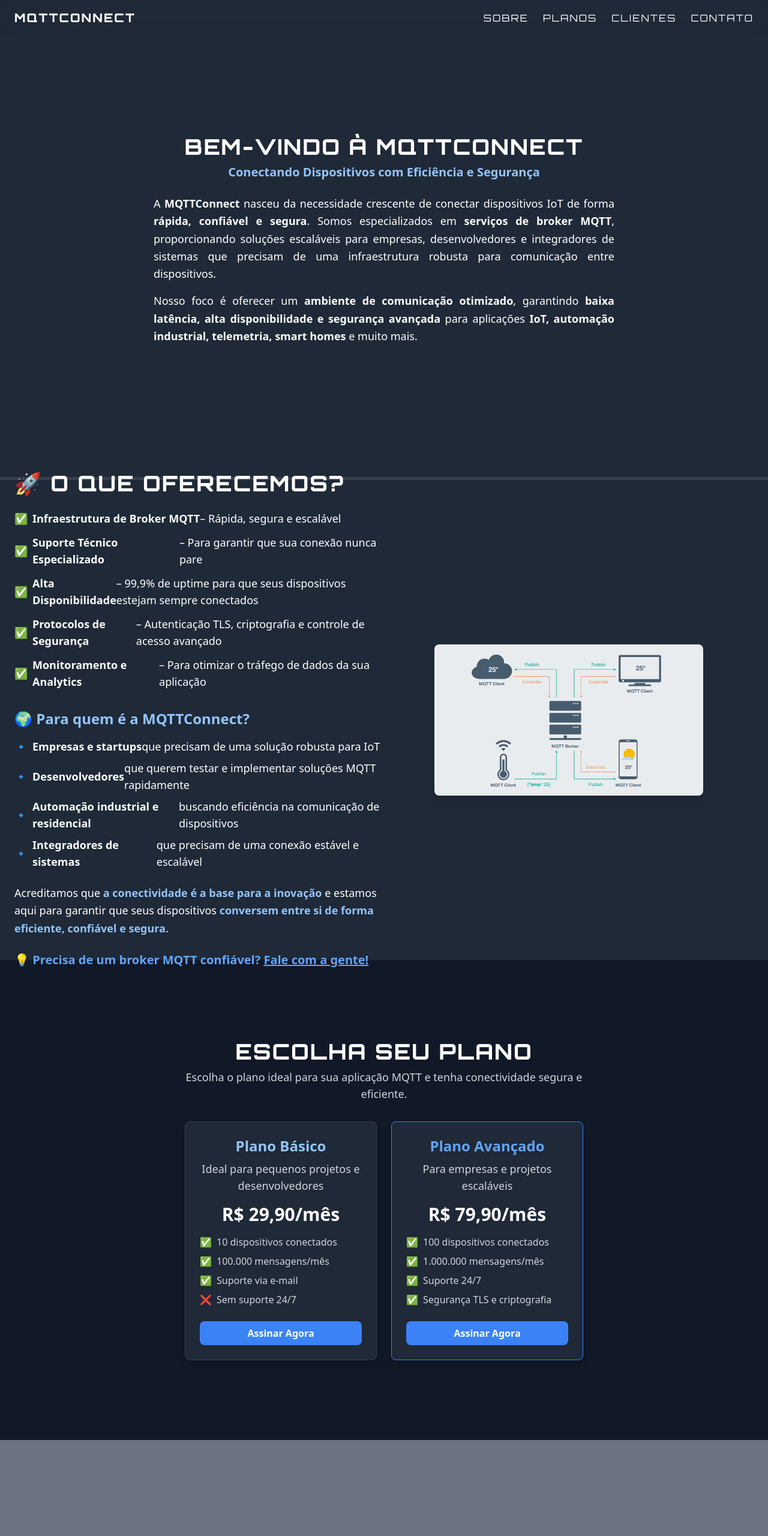
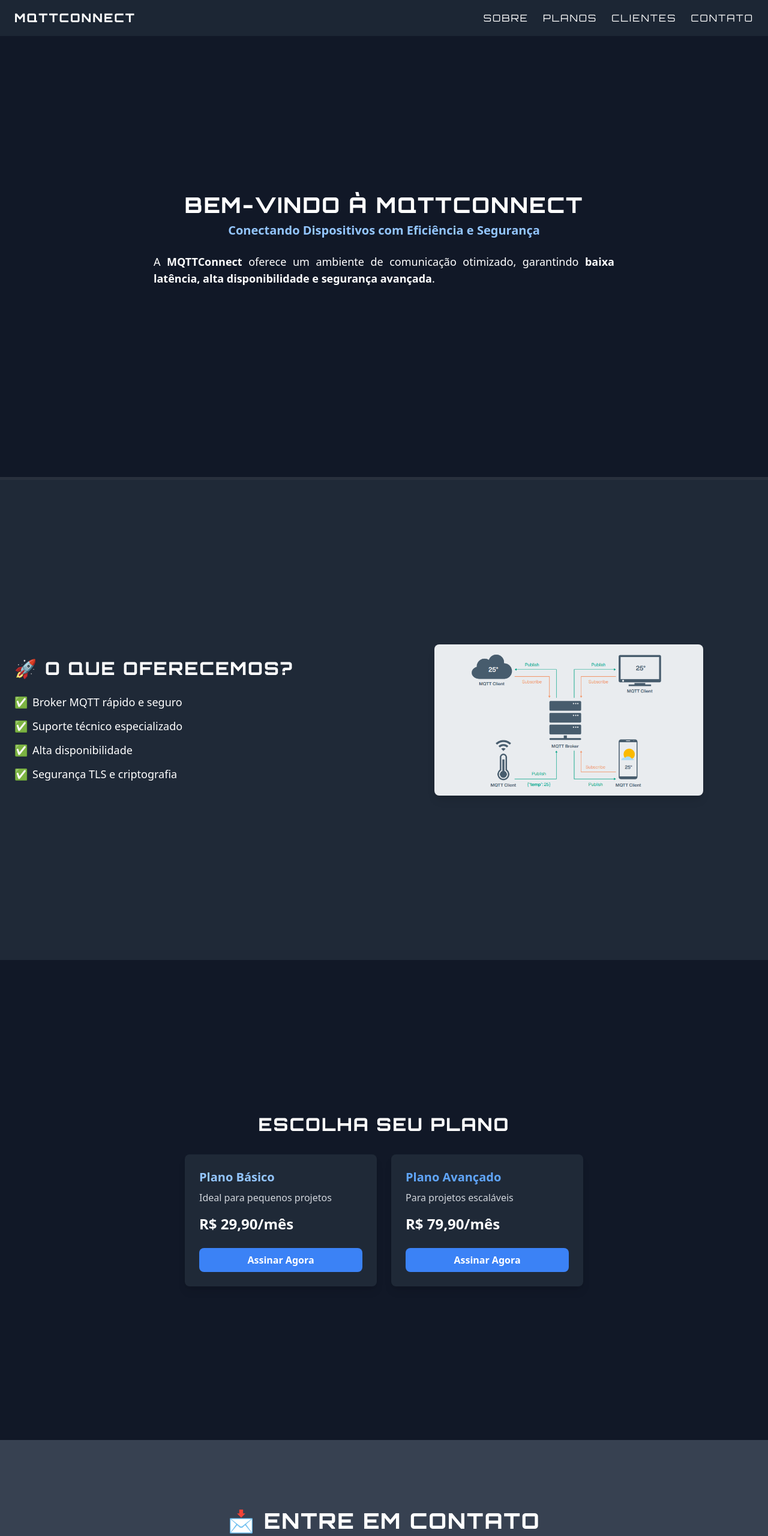
Before and after one commit to Ilgnerbecheleni/mqttconnect, a plain HTML site: page index.html in a window 1280 px wide. Shown: the top 2560 px of the page at 60% size. Drawn offline with nearby package versions, Linux system fonts and the light colour scheme.

Commit message:
Update index.html

```diff
--- a/index.html
+++ b/index.html
@@ -3,7 +3,7 @@
 <head>
     <meta charset="UTF-8">
     <meta name="viewport" content="width=device-width, initial-scale=1">
-    <title>MQTTConect</title>
+    <title>MQTTConnect</title>
 
     <!-- Tailwind CSS CDN -->
     <script src="https://cdn.tailwindcss.com"></script>
@@ -17,37 +17,25 @@
             scroll-behavior: smooth;
         }
 
-        /* Personaliza a barra de rolagem (sem arredondamento e cinza quase transparente) */
+        /* Personaliza a barra de rolagem */
         ::-webkit-scrollbar {
-            width: 15px;
+            width: 10px;
         }
-
         ::-webkit-scrollbar-track {
             background: rgba(100, 100, 100, 0.1);
         }
-
         ::-webkit-scrollbar-thumb {
             background: rgba(150, 150, 150, 0.3);
         }
 
-        ::-webkit-scrollbar-thumb:hover {
-            background: rgba(180, 180, 180, 0.4);
-        }
-
-        /* Aplica a fonte tecnológica ao Navbar */
+        /* Aplica a fonte ao Navbar */
         .navbar-text {
             font-family: 'Orbitron', sans-serif;
             text-transform: uppercase;
             letter-spacing: 2px;
         }
 
-        /* Estiliza o link ativo na navbar */
-        .nav-active {
-            color: #80baf0;
-            font-weight: bold;
-        }
-
-        /* Linha de progresso fixa na parte inferior */
+        /* Barra de progresso na parte inferior */
         .progress-container {
             position: fixed;
             bottom: 0;
@@ -56,11 +44,10 @@
             height: 5px;
             background: rgba(255, 255, 255, 0.1);
         }
-
         .progress-bar {
             height: 100%;
             width: 0%;
-            background: linear-gradient(90deg, #0a1f44, #1c3d5a); /* Azul escuro */
+            background: linear-gradient(90deg, #0a1f44, #1c3d5a);
             transition: width 0.1s ease-out;
         }
     </style>
@@ -68,108 +55,72 @@
 <body class="bg-gray-900 text-white">
 
     <!-- Navbar -->
-    <nav class="fixed w-full bg-transparent backdrop-blur-md z-10">
+    <nav class="fixed w-full bg-gray-800 bg-opacity-90 backdrop-blur-md z-10">
         <div class="container mx-auto px-6 py-4 flex justify-between items-center">
             <a href="#" class="text-xl font-bold navbar-text">MQTTConnect</a>
-            <ul class="hidden md:flex space-x-6 text-white navbar-text" id="nav-menu">
-                <li><a href="#sobre" class="hover:text-blue-400" data-section="sobre">Sobre</a></li>
-                <li><a href="#planos" class="hover:text-blue-400" data-section="planos">Planos</a></li>
-                <li><a href="#clientes" class="hover:text-blue-400" data-section="clientes">Clientes</a></li>
-                <li><a href="#contato" class="hover:text-blue-400" data-section="contato">Contato</a></li>
+            <button id="menu-toggle" class="md:hidden text-white">☰</button>
+            <ul id="nav-menu" class="hidden md:flex space-x-6 navbar-text">
+                <li><a href="#sobre" class="hover:text-blue-400">Sobre</a></li>
+                <li><a href="#planos" class="hover:text-blue-400">Planos</a></li>
+                <li><a href="#clientes" class="hover:text-blue-400">Clientes</a></li>
+                <li><a href="#contato" class="hover:text-blue-400">Contato</a></li>
             </ul>
         </div>
+
+        <!-- Menu Mobile -->
+        <ul id="mobile-menu" class="hidden md:hidden bg-gray-800 text-center navbar-text">
+            <li><a href="#sobre" class="block py-2">Sobre</a></li>
+            <li><a href="#planos" class="block py-2">Planos</a></li>
+            <li><a href="#clientes" class="block py-2">Clientes</a></li>
+            <li><a href="#contato" class="block py-2">Contato</a></li>
+        </ul>
     </nav>
 
-    <!-- Seções -->
-<section id="home" class="h-screen flex flex-col justify-center items-center bg-gray-800 px-6">
-    <h1 class="text-4xl font-bold navbar-text text-center">Bem-vindo à MQTTConnect</h1>
-    <h2 class="text-xl font-semibold text-blue-300 mt-2 text-center">Conectando Dispositivos com Eficiência e Segurança</h2>
+  <section id="home" class="h-screen flex flex-col justify-center items-center text-center px-6">
+    <h1 class="text-3xl sm:text-4xl font-bold navbar-text">Bem-vindo à MQTTConnect</h1>
+    <h2 class="text-lg sm:text-xl font-semibold text-blue-300 mt-2">Conectando Dispositivos com Eficiência e Segurança</h2>
 
-    <p class="text-lg mt-6 text-justify max-w-3xl leading-relaxed">
-        A <strong>MQTTConnect</strong> nasceu da necessidade crescente de conectar dispositivos IoT de forma <strong>rápida, confiável e segura</strong>.
-        Somos especializados em <strong>serviços de broker MQTT</strong>, proporcionando soluções escaláveis para empresas, desenvolvedores e integradores de sistemas que precisam de uma infraestrutura robusta para comunicação entre dispositivos.
-    </p>
-
-    <p class="text-lg mt-4 text-justify max-w-3xl leading-relaxed">
-        Nosso foco é oferecer um <strong>ambiente de comunicação otimizado</strong>, garantindo <strong>baixa latência, alta disponibilidade e segurança avançada</strong> para aplicações <strong>IoT, automação industrial, telemetria, smart homes</strong> e muito mais.
+    <p class="text-sm sm:text-base md:text-lg mt-6 text-justify max-w-3xl leading-relaxed">
+        A <strong>MQTTConnect</strong> oferece um ambiente de comunicação otimizado, garantindo
+        <strong>baixa latência, alta disponibilidade e segurança avançada</strong>.
     </p>
 </section>
 
-
+<!-- Seção Sobre -->
 <section id="sobre" class="h-screen flex flex-col md:flex-row items-center justify-center bg-gray-800 px-6">
-    <!-- Área de Texto -->
     <div class="md:w-1/2 text-white">
-        <h1 class="text-4xl font-bold navbar-text">🚀 O que oferecemos?</h1>
-        <ul class="mt-6 space-y-3 text-lg">
-            <li class="flex items-center"><span class="text-green-400 mr-2">✅</span> <strong>Infraestrutura de Broker MQTT</strong> – Rápida, segura e escalável</li>
-            <li class="flex items-center"><span class="text-green-400 mr-2">✅</span> <strong>Suporte Técnico Especializado</strong> – Para garantir que sua conexão nunca pare</li>
-            <li class="flex items-center"><span class="text-green-400 mr-2">✅</span> <strong>Alta Disponibilidade</strong> – 99,9% de uptime para que seus dispositivos estejam sempre conectados</li>
-            <li class="flex items-center"><span class="text-green-400 mr-2">✅</span> <strong>Protocolos de Segurança</strong> – Autenticação TLS, criptografia e controle de acesso avançado</li>
-            <li class="flex items-center"><span class="text-green-400 mr-2">✅</span> <strong>Monitoramento e Analytics</strong> – Para otimizar o tráfego de dados da sua aplicação</li>
+        <h1 class="text-2xl sm:text-3xl font-bold navbar-text">🚀 O que oferecemos?</h1>
+        <ul class="mt-6 space-y-3 text-sm sm:text-base md:text-lg">
+            <li class="flex items-center"><span class="text-green-400 mr-2">✅</span> Broker MQTT rápido e seguro</li>
+            <li class="flex items-center"><span class="text-green-400 mr-2">✅</span> Suporte técnico especializado</li>
+            <li class="flex items-center"><span class="text-green-400 mr-2">✅</span> Alta disponibilidade</li>
+            <li class="flex items-center"><span class="text-green-400 mr-2">✅</span> Segurança TLS e criptografia</li>
         </ul>
-
-        <h2 class="text-2xl font-bold text-blue-300 mt-8">🌍 Para quem é a MQTTConnect?</h2>
-        <ul class="mt-4 space-y-2 text-lg">
-            <li class="flex items-center"><span class="text-blue-400 mr-2">🔹</span> <strong>Empresas e startups</strong> que precisam de uma solução robusta para IoT</li>
-            <li class="flex items-center"><span class="text-blue-400 mr-2">🔹</span> <strong>Desenvolvedores</strong> que querem testar e implementar soluções MQTT rapidamente</li>
-            <li class="flex items-center"><span class="text-blue-400 mr-2">🔹</span> <strong>Automação industrial e residencial</strong> buscando eficiência na comunicação de dispositivos</li>
-            <li class="flex items-center"><span class="text-blue-400 mr-2">🔹</span> <strong>Integradores de sistemas</strong> que precisam de uma conexão estável e escalável</li>
-        </ul>
-
-        <p class="text-lg mt-6 leading-relaxed">
-            Acreditamos que <strong class="text-blue-300">a conectividade é a base para a inovação</strong> e estamos aqui para garantir que seus dispositivos
-            <strong class="text-blue-300">conversem entre si de forma eficiente, confiável e segura</strong>.
-        </p>
-
-        <p class="text-xl mt-6 text-blue-400 font-bold">
-            💡 Precisa de um broker MQTT confiável? <a href="#contato" class="underline hover:text-blue-300">Fale com a gente!</a>
-        </p>
     </div>
-
-    <!-- Área da Imagem -->
-    <div class="md:w-1/2 flex justify-center mt-8 md:mt-0">
-        <img src="./mqtt.png" alt="Ilustração MQTT" class="w-full max-w-md rounded-lg shadow-lg">
+    <div class="md:w-1/2 flex justify-center">
+        <img src="mqtt.png" alt="Ilustração MQTT" class="w-full max-w-md rounded-lg shadow-lg">
     </div>
 </section>
 
-
-
-
-
-<section id="planos" class="h-screen flex flex-col justify-center items-center bg-gray-900 px-6">
-    <h1 class="text-4xl font-bold navbar-text text-center text-white">Escolha seu Plano</h1>
-    <p class="text-lg mt-2 text-center text-gray-300 max-w-2xl">
-        Escolha o plano ideal para sua aplicação MQTT e tenha conectividade segura e eficiente.
-    </p>
-
+<!-- Seção Planos -->
+<section id="planos" class="h-screen flex flex-col items-center justify-center bg-gray-900 px-6">
+    <h1 class="text-2xl sm:text-3xl font-bold navbar-text text-white">Escolha seu Plano</h1>
     <div class="mt-8 flex flex-col md:flex-row gap-6">
-        <!-- Card Plano Básico -->
-        <div class="bg-gray-800 text-white p-6 rounded-lg shadow-lg w-80 border border-gray-700">
-            <h2 class="text-2xl font-bold text-blue-300 text-center">Plano Básico</h2>
-            <p class="text-lg mt-2 text-gray-300 text-center">Ideal para pequenos projetos e desenvolvedores</p>
-            <p class="text-3xl font-bold mt-4 text-center">R$ 29,90/mês</p>
-            <ul class="mt-4 space-y-2 text-gray-300 text-left">
-                <li class="flex items-center"><span class="text-green-400 mr-2">✅</span> 10 dispositivos conectados</li>
-                <li class="flex items-center"><span class="text-green-400 mr-2">✅</span> 100.000 mensagens/mês</li>
-                <li class="flex items-center"><span class="text-green-400 mr-2">✅</span> Suporte via e-mail</li>
-                <li class="flex items-center"><span class="text-red-400 mr-2">❌</span> Sem suporte 24/7</li>
-            </ul>
+        <!-- Card Básico -->
+        <div class="bg-gray-800 p-6 rounded-lg shadow-lg w-80 text-left">
+            <h2 class="text-lg sm:text-xl font-bold text-blue-300">Plano Básico</h2>
+            <p class="text-sm sm:text-base mt-2 text-gray-300">Ideal para pequenos projetos</p>
+            <p class="text-xl sm:text-2xl font-bold mt-4">R$ 29,90/mês</p>
             <button class="mt-6 bg-blue-500 hover:bg-blue-600 text-white font-bold py-2 px-4 rounded-lg w-full transition">
                 Assinar Agora
             </button>
         </div>
 
-        <!-- Card Plano Avançado -->
-        <div class="bg-gray-800 text-white p-6 rounded-lg shadow-lg w-80 border border-blue-500">
-            <h2 class="text-2xl font-bold text-blue-400 text-center">Plano Avançado</h2>
-            <p class="text-lg mt-2 text-gray-300 text-center">Para empresas e projetos escaláveis</p>
-            <p class="text-3xl font-bold mt-4 text-center">R$ 79,90/mês</p>
-            <ul class="mt-4 space-y-2 text-gray-300 text-left">
-                <li class="flex items-center"><span class="text-green-400 mr-2">✅</span> 100 dispositivos conectados</li>
-                <li class="flex items-center"><span class="text-green-400 mr-2">✅</span> 1.000.000 mensagens/mês</li>
-                <li class="flex items-center"><span class="text-green-400 mr-2">✅</span> Suporte 24/7</li>
-                <li class="flex items-center"><span class="text-green-400 mr-2">✅</span> Segurança TLS e criptografia</li>
-            </ul>
+        <!-- Card Avançado -->
+        <div class="bg-gray-800 p-6 rounded-lg shadow-lg w-80 text-left">
+            <h2 class="text-lg sm:text-xl font-bold text-blue-400">Plano Avançado</h2>
+            <p class="text-sm sm:text-base mt-2 text-gray-300">Para projetos escaláveis</p>
+            <p class="text-xl sm:text-2xl font-bold mt-4">R$ 79,90/mês</p>
             <button class="mt-6 bg-blue-500 hover:bg-blue-600 text-white font-bold py-2 px-4 rounded-lg w-full transition">
                 Assinar Agora
             </button>
@@ -177,60 +128,64 @@
     </div>
 </section>
 
+<!-- Seção Contato -->
+<section id="contato" class="h-screen flex flex-col justify-center items-center bg-gray-700 px-6">
+    <h1 class="text-3xl sm:text-4xl font-bold navbar-text text-white text-center">📩 Entre em Contato</h1>
+    <p class="text-lg sm:text-xl text-gray-300 mt-2 text-center">
+        Envie sua mensagem e entraremos em contato o mais breve possível.
+    </p>
 
+    <div class="mt-8 w-full max-w-lg bg-gray-800 p-6 rounded-lg shadow-lg">
+        <form>
+            <!-- Nome -->
+            <div class="mb-4">
+                <label class="block text-gray-300 text-sm font-bold mb-2" for="nome">Nome</label>
+                <input class="w-full p-3 rounded-lg bg-gray-900 text-white border border-gray-600 focus:border-blue-500 outline-none"
+                    type="text" id="nome" placeholder="Digite seu nome">
+            </div>
 
+            <!-- Email -->
+            <div class="mb-4">
+                <label class="block text-gray-300 text-sm font-bold mb-2" for="email">Email</label>
+                <input class="w-full p-3 rounded-lg bg-gray-900 text-white border border-gray-600 focus:border-blue-500 outline-none"
+                    type="email" id="email" placeholder="Digite seu email">
+            </div>
 
+            <!-- Mensagem -->
+            <div class="mb-4">
+                <label class="block text-gray-300 text-sm font-bold mb-2" for="mensagem">Mensagem</label>
+                <textarea class="w-full p-3 h-32 rounded-lg bg-gray-900 text-white border border-gray-600 focus:border-blue-500 outline-none resize-none"
+                    id="mensagem" placeholder="Digite sua mensagem"></textarea>
+            </div>
 
+            <!-- Botão de Enviar -->
+            <button class="w-full bg-blue-500 hover:bg-blue-600 text-white font-bold py-3 rounded-lg transition">
+                Enviar Mensagem
+            </button>
+        </form>
+    </div>
+</section>
 
-
-    <section id="clientes" class="h-screen flex flex-col justify-center items-center bg-gray-500">
-        <h1 class="text-4xl font-bold navbar-text">Clientes</h1>
-        <p class="text-lg mt-4 text-center max-w-2xl">
-            Veja o que nossos clientes dizem sobre nós!
-        </p>
-    </section>
-
-    <section id="contato" class="h-screen flex flex-col justify-center items-center bg-gray-600">
-        <h1 class="text-4xl font-bold navbar-text">Contato</h1>
-        <p class="text-lg mt-4 text-center max-w-2xl">
-            Entre em contato com a gente!
-        </p>
-    </section>
-
-    <!-- Linha de progresso fixa na parte inferior -->
+    <!-- Linha de progresso -->
     <div class="progress-container">
         <div class="progress-bar" id="progress-bar"></div>
     </div>
 
-    <!-- Script para destacar o menu ativo e atualizar a barra de progresso -->
+    <!-- Scripts -->
     <script>
-        const sections = document.querySelectorAll("section");
-        const navLinks = document.querySelectorAll("#nav-menu a");
+        const menuToggle = document.getElementById('menu-toggle');
+        const mobileMenu = document.getElementById('mobile-menu');
+        menuToggle.addEventListener('click', () => {
+            mobileMenu.classList.toggle('hidden');
+        });
+
         const progressBar = document.getElementById("progress-bar");
-
-        function highlightNav() {
+        window.addEventListener("scroll", () => {
             let scrollPosition = window.scrollY;
             let windowHeight = document.documentElement.scrollHeight - document.documentElement.clientHeight;
             let scrollPercent = (scrollPosition / windowHeight) * 100;
             progressBar.style.width = scrollPercent + "%";
-
-            sections.forEach((section) => {
-                const sectionTop = section.offsetTop - 80;
-                const sectionHeight = section.offsetHeight;
-                const sectionId = section.getAttribute("id");
-
-                if (scrollPosition >= sectionTop && scrollPosition < sectionTop + sectionHeight) {
-                    navLinks.forEach((link) => {
-                        link.classList.remove("nav-active");
-                        if (link.getAttribute("href") === `#${sectionId}`) {
-                            link.classList.add("nav-active");
-                        }
-                    });
-                }
-            });
-        }
-
-        window.addEventListener("scroll", highlightNav);
+        });
     </script>
 
 </body>
```
